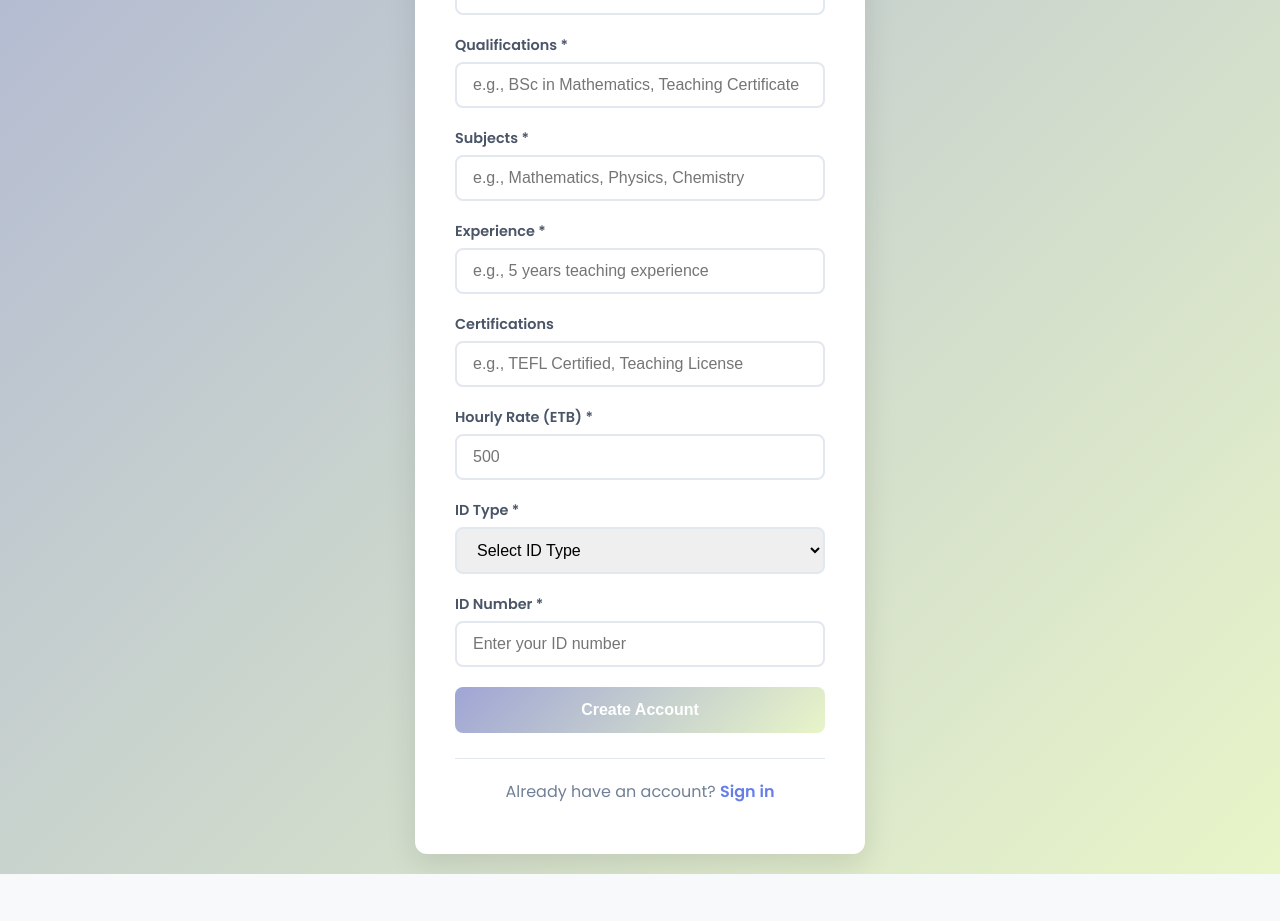
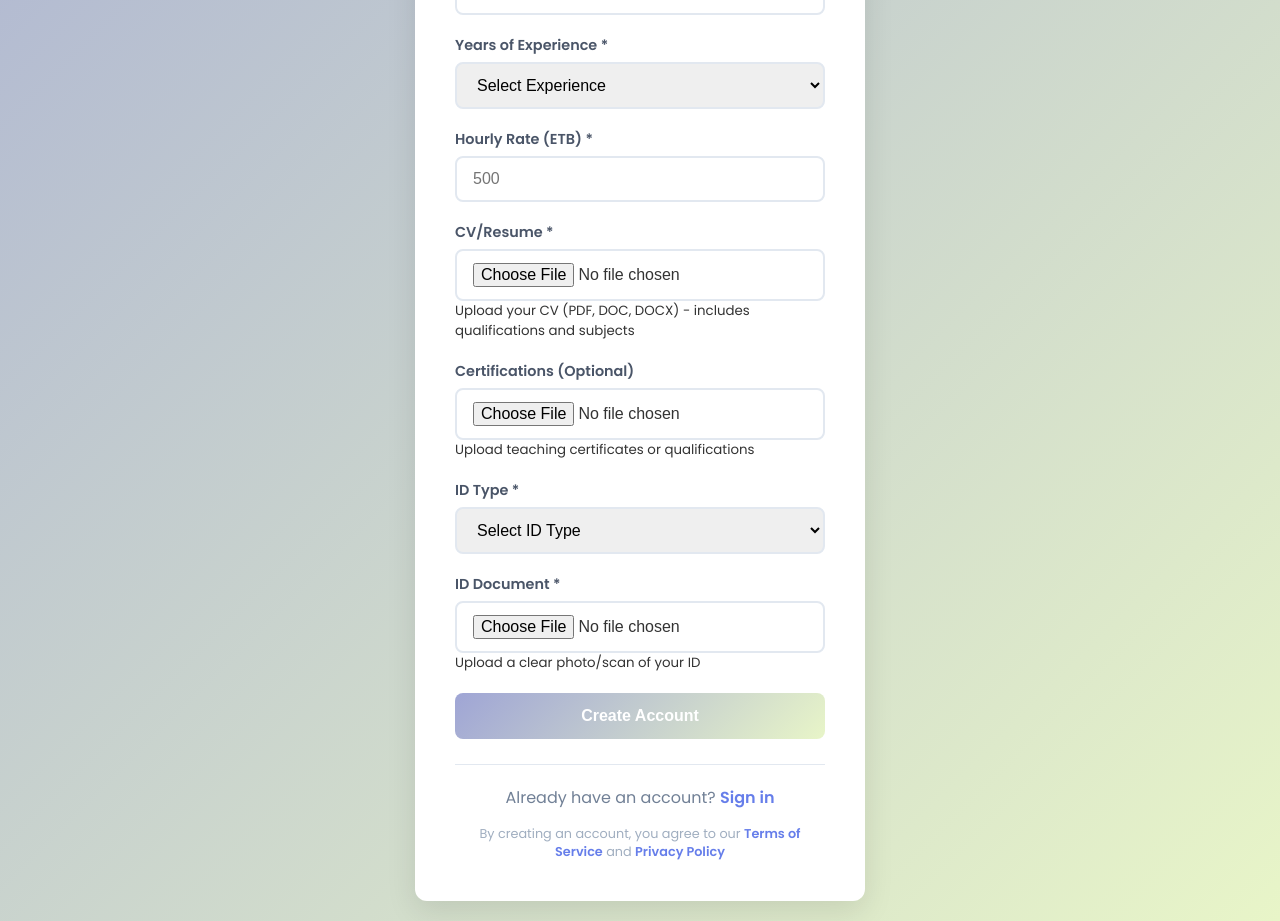
Before and after one commit to mentormeet-teem/MentorMeet_frontend, a React (Vite) app: page /signup in a window 1280 px wide. Shown: the part 860-1781 px from the top of the page. Before the commit the page ends 1734 px from the top, so only its background shows below. Built offline with nearby package versions, Linux system fonts and the light colour scheme.

Commit message:
admin update

```diff
--- a/src/components/Auth/Signup.jsx
+++ b/src/components/Auth/Signup.jsx
@@ -1,6 +1,6 @@
 import React, { useState } from 'react';
 import { Link } from 'react-router-dom';
-import API from '../../utils/api';
+import axios from 'axios';
 import '../../styles/Auth.css';
 
 const Signup = ({ onLogin }) => {
@@ -13,13 +13,15 @@ const Signup = ({ onLogin }) => {
     dateOfBirth: '',
     gender: '',
     role: 'tutor',
-    qualifications: '',
-    subjects: '',
+    // Tutor specific
     experience: '',
-    certifications: '',
     hourlyRate: '',
-    idNumber: '',
     idType: '',
+    // Files
+    cvFile: null,
+    certificateFile: null,
+    idFile: null,
+    // Institution specific
     institutionName: '',
     institutionType: '',
     address: '',
@@ -33,18 +35,18 @@ const Signup = ({ onLogin }) => {
   const [error, setError] = useState('');
 
   const handleChange = (e) => {
-    setFormData({
-      ...formData,
-      [e.target.name]: e.target.value
-    });
+    if (e.target.type === 'file') {
+      setFormData({
+        ...formData,
+        [e.target.name]: e.target.files[0]
+      });
+    } else {
+      setFormData({
+        ...formData,
+        [e.target.name]: e.target.value
+      });
+    }
     if (error) setError('');
-  };
-
-  const normalizeWebsite = (url) => {
-    const value = (url || '').trim();
-    if (!value) return undefined;
-    if (/^(https?:\/\/|ftp:\/\/)/i.test(value)) return value;
-    return `https://${value}`;
   };
 
   const handleSubmit = async (e) => {
@@ -60,6 +62,18 @@ const Signup = ({ onLogin }) => {
       return;
     }
 
+    // File validation for tutors
+    if (formData.role === 'tutor') {
+      if (!formData.cvFile) {
+        setError('Please upload your CV');
+        return;
+      }
+      if (!formData.idFile) {
+        setError('Please upload your ID document');
+        return;
+      }
+    }
+
     setLoading(true);
     setError('');
 
@@ -68,31 +82,54 @@ const Signup = ({ onLogin }) => {
       let requestData = {};
 
       if (formData.role === 'tutor') {
-        endpoint = '/auth/web/register/tutor';
+        endpoint = 'http://localhost:5010/api/auth/web/register/tutor';
         requestData = {
           firstName: formData.firstName.trim(),
           lastName: formData.lastName.trim(),
           email: formData.email.trim(),
           password: formData.password,
-          confirmPassword: formData.confirmPassword,
+          ConfirmPassword: formData.confirmPassword,
           dateOfBirth: formData.dateOfBirth || '2000-01-01',
           gender: formData.gender || 'Other',
-          qualifications: formData.qualifications || "Not specified",
-          subjects: formData.subjects || "Not specified",
-          experience: formData.experience ? String(formData.experience) : "1",
-          certifications: formData.certifications || "",
+          qualifications: "See uploaded CV",
+          subjects: "See uploaded CV",
+          YearofExperience: formData.experience ? parseInt(formData.experience) : 1,
+          certifications: formData.certificateFile ? "See uploaded certificates" : "None",
           hourlyRate: formData.hourlyRate ? parseFloat(formData.hourlyRate) : 500,
-          idNumber: formData.idNumber || "123456",
+          idNumber: "See uploaded ID",
           idType: formData.idType || "National ID"
         };
+
+        // Create FormData for file upload with backend-expected keys
+        const formDataToSend = new FormData();
+        Object.keys(requestData).forEach(key => {
+          formDataToSend.append(key, requestData[key]);
+        });
+
+        // Append files with exact field names expected by backend
+        formDataToSend.append('ResumeFile', formData.cvFile);
+        if (formData.certificateFile) {
+          formDataToSend.append('CertificateFile', formData.certificateFile);
+        }
+        formDataToSend.append('IdDocumentFile', formData.idFile);
+
+        const response = await axios.post(endpoint, formDataToSend, {
+          headers: {
+            'Content-Type': 'multipart/form-data'
+          }
+        });
+
+        alert(response.data.message || 'Tutor registration submitted! Please wait for admin verification.');
+        window.location.href = '/login';
+
       } else if (formData.role === 'institution') {
-        endpoint = '/auth/web/register/institution';
+        endpoint = 'http://localhost:5010/api/auth/web/register/institution';
         requestData = {
           firstName: formData.firstName.trim(),
           lastName: formData.lastName.trim(),
           email: formData.email.trim(),
           password: formData.password,
-          confirmPassword: formData.confirmPassword,
+          ConfirmPassword: formData.confirmPassword,
           dateOfBirth: formData.dateOfBirth || '2000-01-01',
           gender: formData.gender || 'Other',
           institutionName: formData.institutionName,
@@ -100,17 +137,20 @@ const Signup = ({ onLogin }) => {
           address: formData.address,
           contactPerson: formData.contactPerson || `${formData.firstName} ${formData.lastName}`,
           contactPersonPosition: formData.contactPersonPosition || 'Manager',
-          website: normalizeWebsite(formData.website),
+          website: formData.website || '',
           businessRegistrationNumber: formData.businessRegistrationNumber || '123456789'
         };
-      }
 
-      const response = await API.post(endpoint, requestData);
+        // Normalize optional website to a fully-qualified URL or omit if empty
+        if (requestData.website) {
+          const w = requestData.website.trim();
+          const hasScheme = /^(https?:\/\/|ftp:\/\/)/i.test(w);
+          requestData.website = hasScheme ? w : `https://${w}`;
+        } else {
+          delete requestData.website;
+        }
 
-      if (formData.role === 'tutor') {
-        alert(response.data.message || 'Tutor registration submitted! Please wait for admin verification.');
-        window.location.href = '/login';
-      } else {
+        const response = await axios.post(endpoint, requestData);
         const { token, user } = response.data;
         const adaptedUser = {
           id: user.id,
@@ -122,15 +162,13 @@ const Signup = ({ onLogin }) => {
       }
 
     } catch (err) {
-      // Prefer server message
+      console.log('Full error:', err);
+      console.log('Error response:', err.response?.data);
+
       if (err.response?.data?.message) {
         setError(err.response.data.message);
-      } else if (err.response?.data?.errors) {
-        // ASP.NET Core ModelState errors
-        const errorsObj = err.response.data.errors;
-        const firstKey = Object.keys(errorsObj)[0];
-        const firstMsg = Array.isArray(errorsObj[firstKey]) ? errorsObj[firstKey][0] : String(errorsObj[firstKey]);
-        setError(firstMsg || 'Validation failed.');
+      } else if (err.response?.data) {
+        setError('Registration error: ' + JSON.stringify(err.response.data));
       } else {
         setError('Registration failed. Please try again.');
       }
@@ -142,58 +180,22 @@ const Signup = ({ onLogin }) => {
   const renderTutorFields = () => (
     <>
       <div className="form-group">
-        <label htmlFor="qualifications">Qualifications *</label>
-        <input
-          type="text"
-          id="qualifications"
-          name="qualifications"
-          value={formData.qualifications}
-          onChange={handleChange}
-          placeholder="e.g., BSc in Mathematics, Teaching Certificate"
-          required
-          disabled={loading}
-        />
-      </div>
-
-      <div className="form-group">
-        <label htmlFor="subjects">Subjects *</label>
-        <input
-          type="text"
-          id="subjects"
-          name="subjects"
-          value={formData.subjects}
-          onChange={handleChange}
-          placeholder="e.g., Mathematics, Physics, Chemistry"
-          required
-          disabled={loading}
-        />
-      </div>
-
-      <div className="form-group">
-        <label htmlFor="experience">Experience *</label>
-        <input
-          type="text"
+        <label htmlFor="experience">Years of Experience *</label>
+        <select
           id="experience"
           name="experience"
           value={formData.experience}
           onChange={handleChange}
-          placeholder="e.g., 5 years teaching experience"
           required
           disabled={loading}
-        />
-      </div>
-
-      <div className="form-group">
-        <label htmlFor="certifications">Certifications</label>
-        <input
-          type="text"
-          id="certifications"
-          name="certifications"
-          value={formData.certifications}
-          onChange={handleChange}
-          placeholder="e.g., TEFL Certified, Teaching License"
-          disabled={loading}
-        />
+        >
+          <option value="">Select Experience</option>
+          <option value="0">No experience (Just starting)</option>
+          <option value="1">1-2 years</option>
+          <option value="3">3-5 years</option>
+          <option value="6">6-10 years</option>
+          <option value="11">10+ years</option>
+        </select>
       </div>
 
       <div className="form-group">
@@ -211,6 +213,33 @@ const Signup = ({ onLogin }) => {
           required
           disabled={loading}
         />
+      </div>
+
+      <div className="form-group">
+        <label htmlFor="cvFile">CV/Resume *</label>
+        <input
+          type="file"
+          id="cvFile"
+          name="cvFile"
+          onChange={handleChange}
+          accept=".pdf,.doc,.docx"
+          required
+          disabled={loading}
+        />
+        <small>Upload your CV (PDF, DOC, DOCX) - includes qualifications and subjects</small>
+      </div>
+
+      <div className="form-group">
+        <label htmlFor="certificateFile">Certifications (Optional)</label>
+        <input
+          type="file"
+          id="certificateFile"
+          name="certificateFile"
+          onChange={handleChange}
+          accept=".pdf,.doc,.docx,.jpg,.jpeg,.png"
+          disabled={loading}
+        />
+        <small>Upload teaching certificates or qualifications</small>
       </div>
 
       <div className="form-group">
@@ -232,17 +261,17 @@ const Signup = ({ onLogin }) => {
       </div>
 
       <div className="form-group">
-        <label htmlFor="idNumber">ID Number *</label>
+        <label htmlFor="idFile">ID Document *</label>
         <input
-          type="text"
-          id="idNumber"
-          name="idNumber"
-          value={formData.idNumber}
+          type="file"
+          id="idFile"
+          name="idFile"
           onChange={handleChange}
-          placeholder="Enter your ID number"
+          accept=".pdf,.jpg,.jpeg,.png"
           required
           disabled={loading}
         />
+        <small>Upload a clear photo/scan of your ID</small>
       </div>
     </>
   );
@@ -353,6 +382,7 @@ const Signup = ({ onLogin }) => {
     </>
   );
 
+  // ... keep renderBaseUserFields() and return statement the same as before
   const renderBaseUserFields = () => (
     <>
       <div className="name-group">
@@ -473,7 +503,7 @@ const Signup = ({ onLogin }) => {
           </div>
         )}
 
-        <form onSubmit={handleSubmit} className="auth-form">
+        <form onSubmit={handleSubmit} className="auth-form" encType="multipart/form-data">
           <div className="form-group">
             <label>I am a</label>
             <div className="role-selection">
@@ -510,7 +540,9 @@ const Signup = ({ onLogin }) => {
           <p>
             Already have an account? <Link to="/login">Sign in</Link>
           </p>
-
+          <div className="terms">
+            By creating an account, you agree to our <a href="#terms">Terms of Service</a> and <a href="#privacy">Privacy Policy</a>
+          </div>
         </div>
       </div>
     </div>
```
Also changed, not shown: src/components/Dashboard/Dashboard.jsx (+166 -93 lines).
